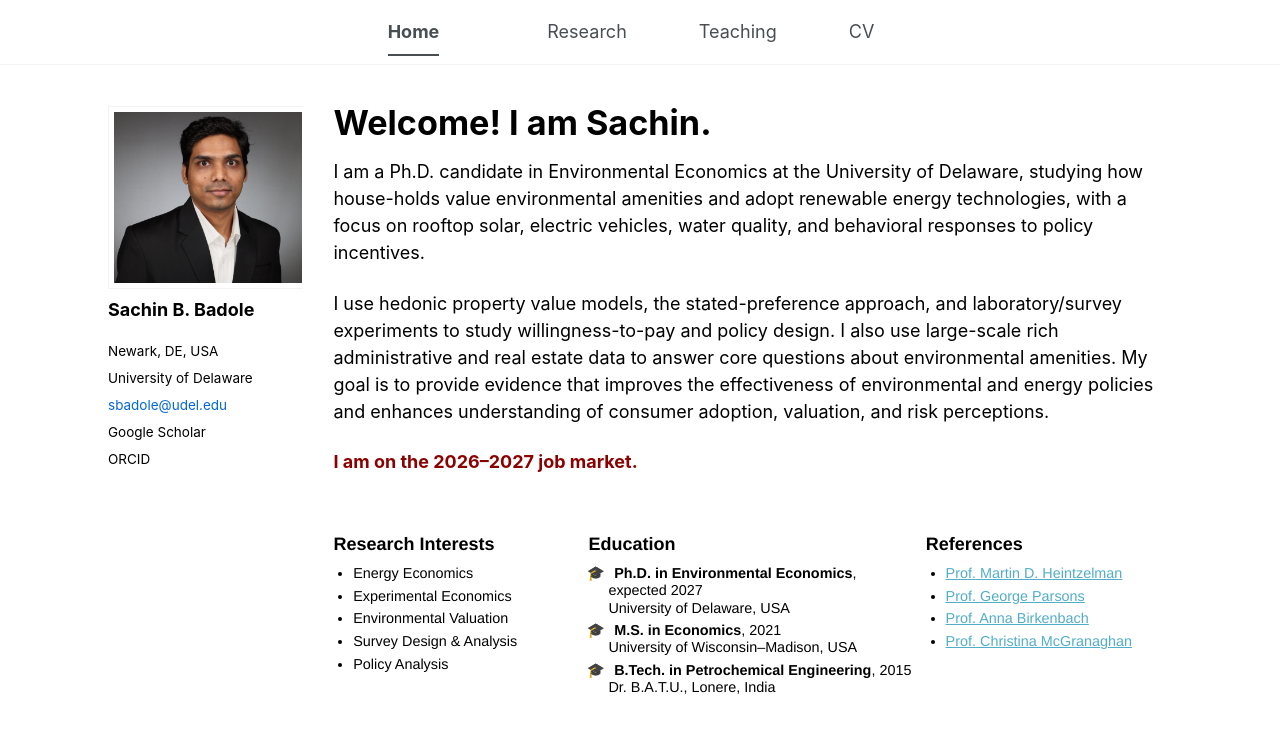
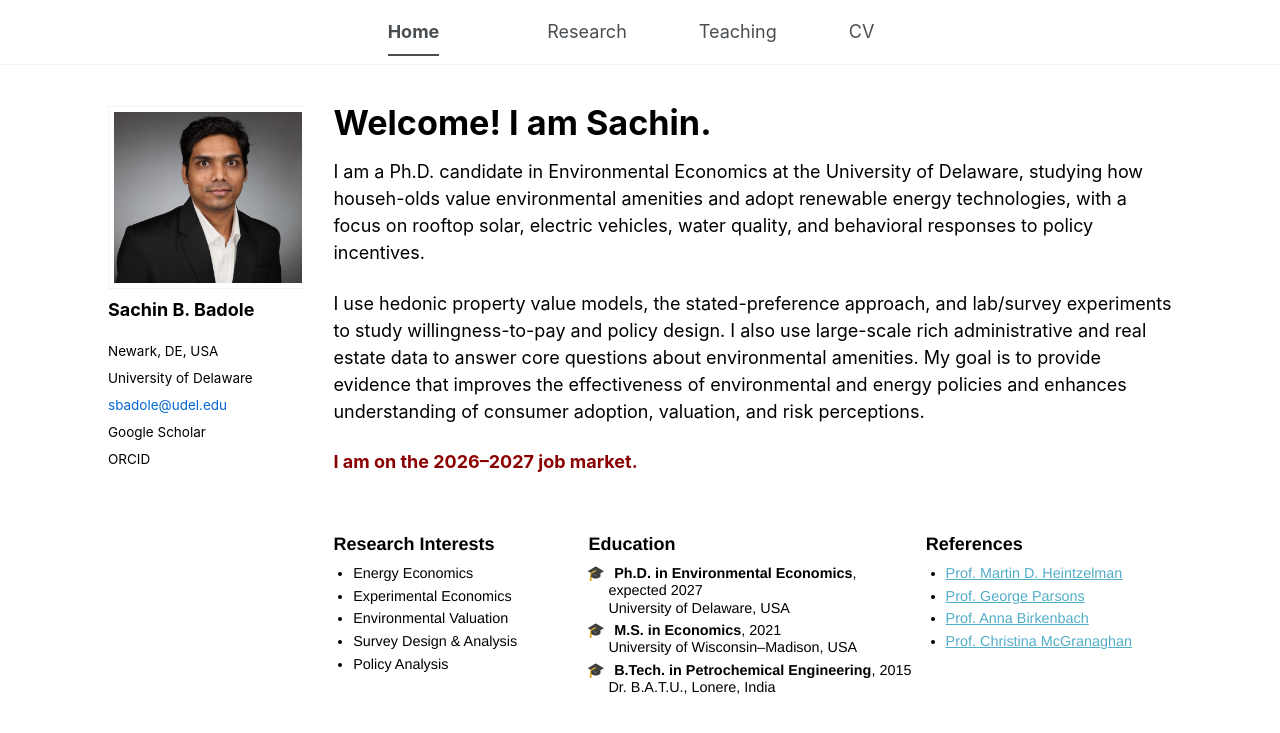
Before and after one commit to sachin-b-badole/sachin-b-badole.github.io, a Jekyll site: the page built from _pages/about.md, in a window 1280 px wide. Shown: the top 733 px of the page. Built offline with Jekyll 4.4.1, drawn with Linux system fonts in a browser that asks for light colours.

Commit message:
Update about.md

```diff
--- a/_pages/about.md
+++ b/_pages/about.md
@@ -9,9 +9,9 @@
   - /about.html
 ---
 
-I am a Ph.D. candidate in Environmental Economics at the University of Delaware, studying how house-holds value environmental amenities and adopt renewable energy technologies, with a focus on rooftop solar, electric vehicles, water quality, and behavioral responses to policy incentives.
+I am a Ph.D. candidate in Environmental Economics at the University of Delaware, studying how househ-olds value environmental amenities and adopt renewable energy technologies, with a focus on rooftop solar, electric vehicles, water quality, and behavioral responses to policy incentives.
 
-I use hedonic property value models, the stated-preference approach, and laboratory/survey experiments to study willingness-to-pay and policy design. I also use large-scale rich administrative and real estate data to answer core questions about environmental amenities. My goal is to provide evidence that improves the effectiveness of environmental and energy policies and enhances understanding of consumer adoption, valuation, and risk perceptions.
+I use hedonic property value models, the stated-preference approach, and lab/survey experiments to study willingness-to-pay and policy design. I also use large-scale rich administrative and real estate data to answer core questions about environmental amenities. My goal is to provide evidence that improves the effectiveness of environmental and energy policies and enhances understanding of consumer adoption, valuation, and risk perceptions.
 
 <span style="color:darkred; font-weight:bold;">I am on the 2026–2027 job market.</span>
 
```
